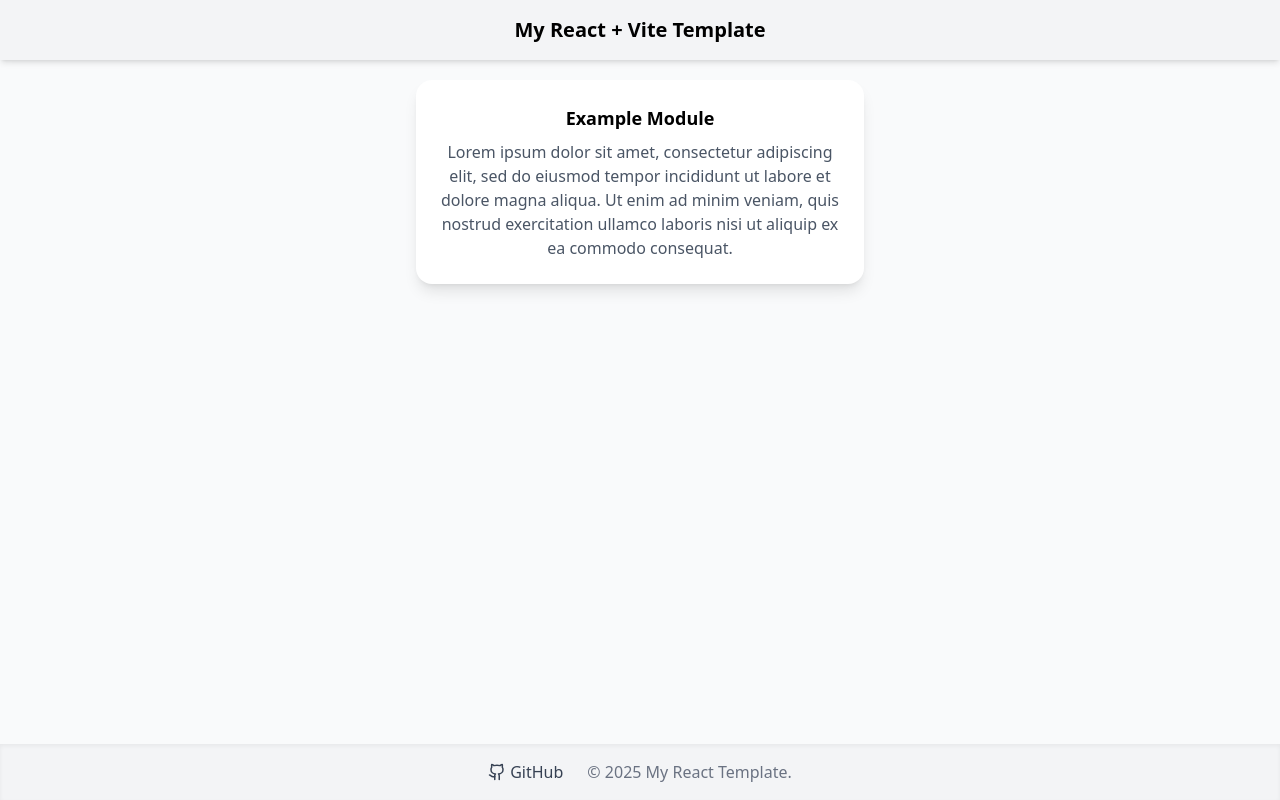
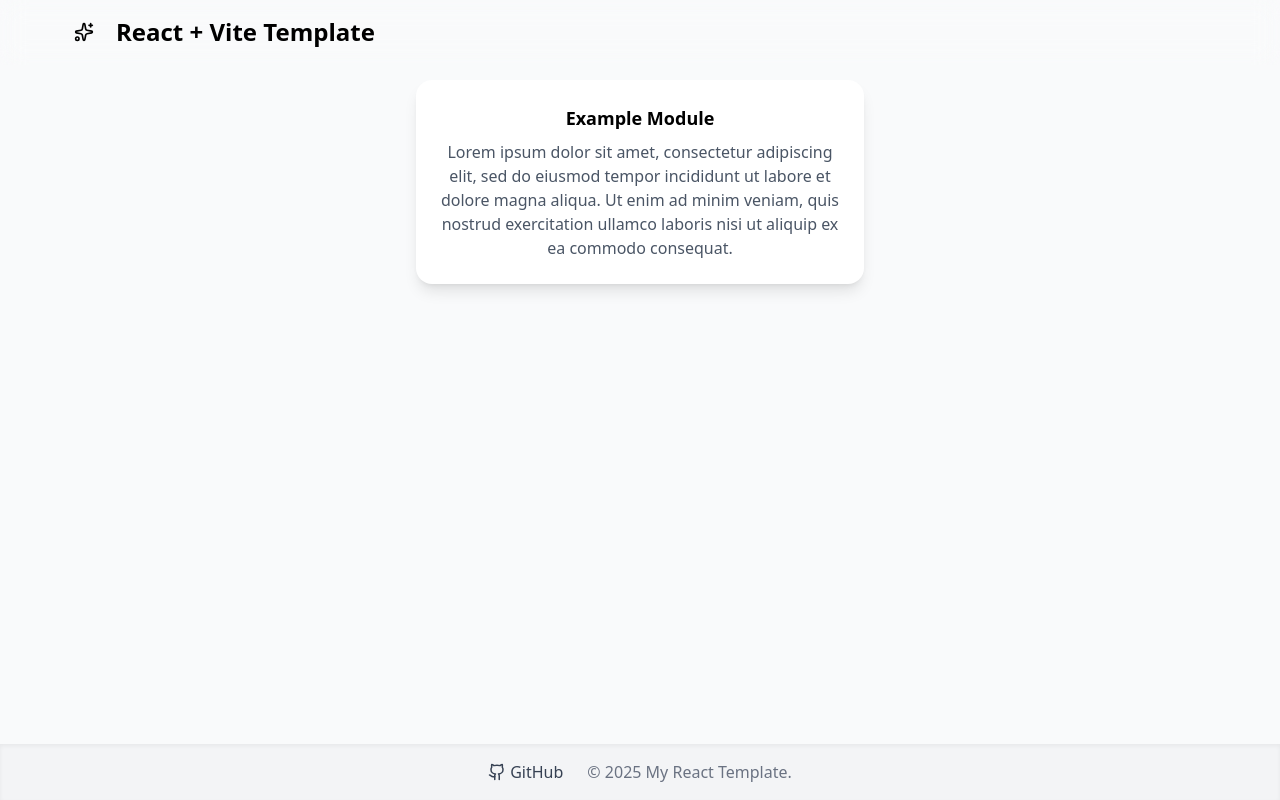
Before and after one commit to kellygreta/easy-project-template, a React (Vite) app: page / in a window 1280 px wide. Built offline with nearby package versions, Linux system fonts and the light colour scheme.

Commit message:
added several header

```diff
--- a/src/components/Header.jsx
+++ b/src/components/Header.jsx
@@ -1,9 +1,18 @@
+import { Sparkles } from "lucide-react";
+
 export default function Header() {
   return (
-    <header className="fixed top-0 left-0 w-full bg-gray-100 shadow-md p-4 z-50">
-      <h1 className="text-xl font-bold text-center">
-        My React + Vite Template
-      </h1>
+    <header className="fixed top-0 left-0 w-full glass-effect backdrop-blur-md p-3 z-50 border-b border-white/10">
+      <div className="max-w-6xl mx-auto flex">
+        <div className="flex items-center space-x-3">
+          <div className="flex items-center justify-center w-10 h-10 bg-primary-600 rounded-lg">
+            <Sparkles className="w-5 h-5 text-black" />
+          </div>
+          <h1 className="text-2xl font-bold gradient-text animate-glow">
+            React + Vite Template
+          </h1>
+        </div>
+      </div>
     </header>
   );
 }
--- /dev/null
+++ b/src/components/Header1.jsx
@@ -0,0 +1,24 @@
+import { Sparkles } from "lucide-react";
+
+export default function Header() {
+  return (
+    <header className="sticky top-0 z-50 w-full glass-effect backdrop-blur-md border-b border-white/10 shadow-sm">
+      <div className="max-w-6xl mx-auto px-4">
+        <div className="flex items-center h-16">
+          {/* Logo + Title */}
+          <div className="flex items-center space-x-3">
+            <div className="flex items-center justify-center w-10 h-10 bg-primary-600 rounded-lg shadow-md">
+              <Sparkles className="w-5 h-5 text-white" />
+            </div>
+            <div>
+              <h1 className="text-xl font-bold gradient-text animate-glow">
+                React + Vite Template
+              </h1>
+              <p className="text-sm text-slate-300">Modern & Modular</p>
+            </div>
+          </div>
+        </div>
+      </div>
+    </header>
+  );
+}
--- /dev/null
+++ b/src/components/Header2.jsx
@@ -0,0 +1,25 @@
+import { Sparkles } from "lucide-react";
+
+const Header = () => {
+  return (
+    <header className="bg-white border-b border-slate-200 sticky top-0 z-50 shadow-sm">
+      <div className="container-custom">
+        <div className="flex items-center h-16">
+          <div className="flex items-center space-x-3">
+            <div className="flex items-center justify-center w-10 h-10 bg-primary-600 rounded-lg">
+              <Sparkles className="w-5 h-5 text-white" />
+            </div>
+            <div>
+              <h1 className="text-xl font-bold text-slate-900">
+                My React Template
+              </h1>
+              <p className="text-sm text-slate-600">Modern & Modular</p>
+            </div>
+          </div>
+        </div>
+      </div>
+    </header>
+  );
+};
+
+export default Header;
```
